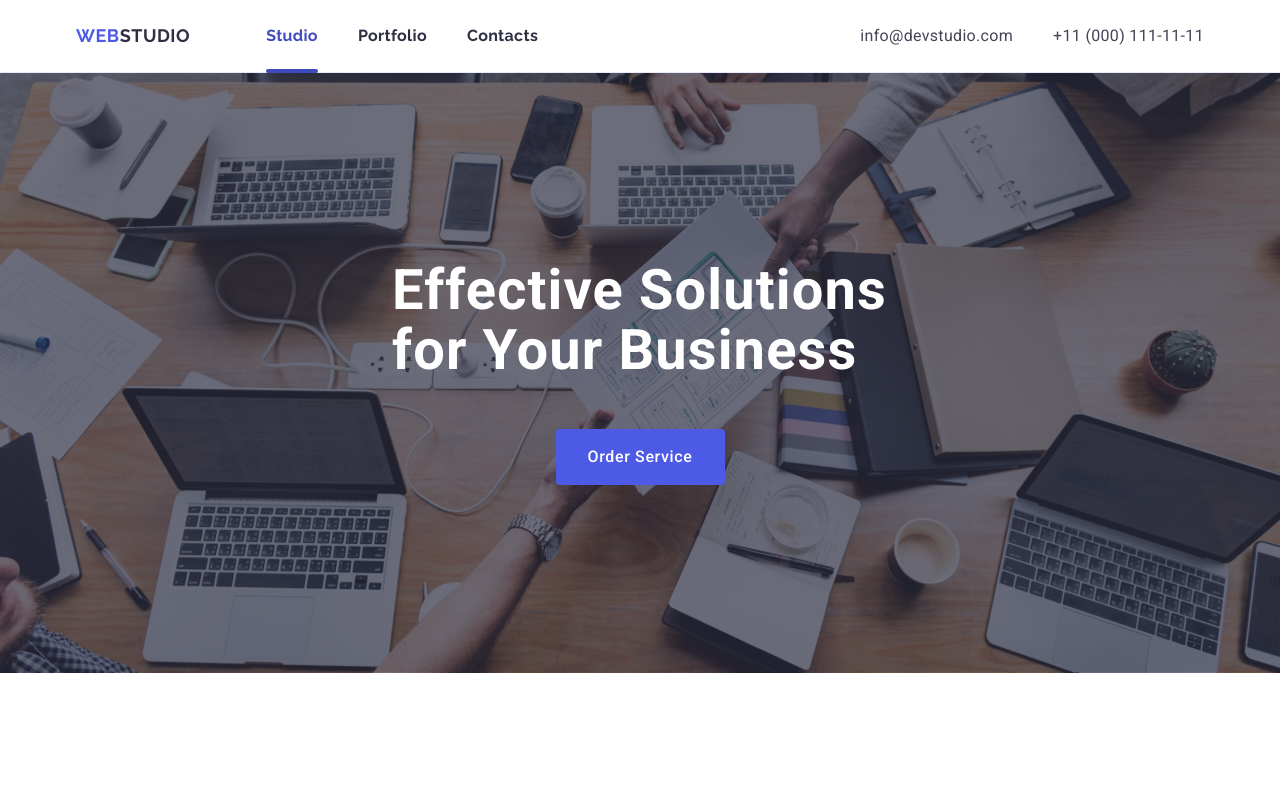
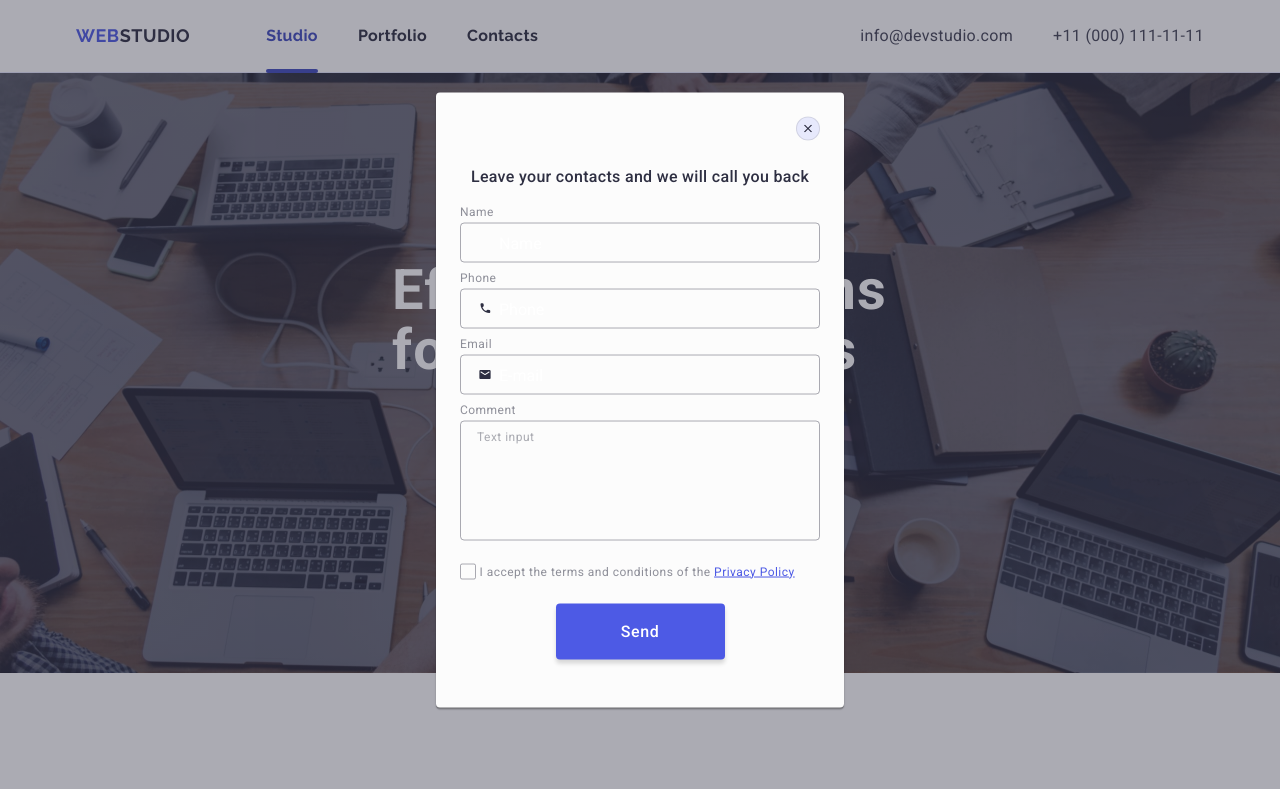
Before and after one commit to Legionchik/goit-markup-hw-06, a plain HTML site: page index.html in a window 1280 px wide. Shown: the top 789 px of the page. Drawn offline with nearby package versions, Linux system fonts and the light colour scheme.

Commit message:
commit message

```diff
--- a/css/styles.css
+++ b/css/styles.css
@@ -668,7 +668,7 @@ ul {
 }
 
 .is-open {
-  opacity: 0;
+  opacity: 1;
   visibility: visible;
   pointer-events: auto;
 }
@@ -871,4 +871,5 @@ ul {
   transition: background-color 250ms cubic-bezier(0.4, 0, 0.2, 1);
   display: block;
   margin: 0 auto;
+  margin-top: 24px;
 }
```
Also changed, not shown: index.html (+0 -1 lines).
